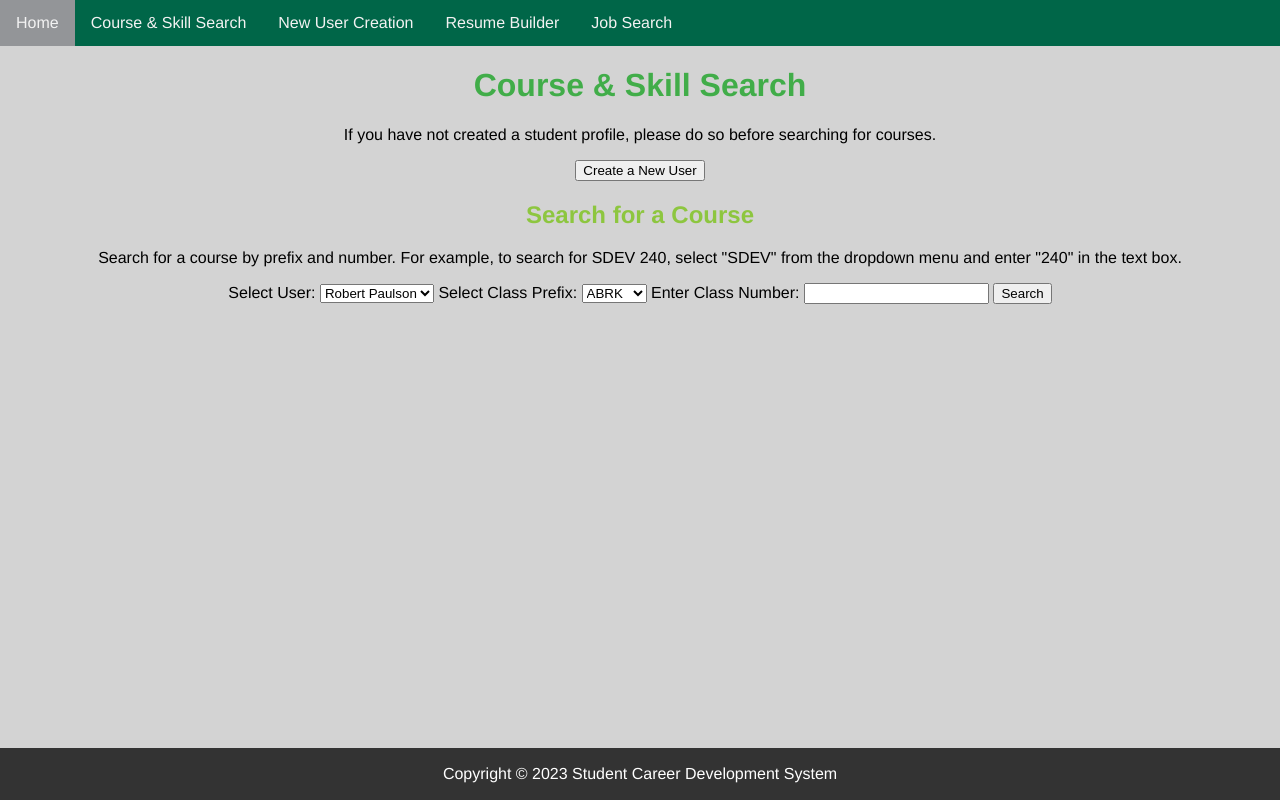
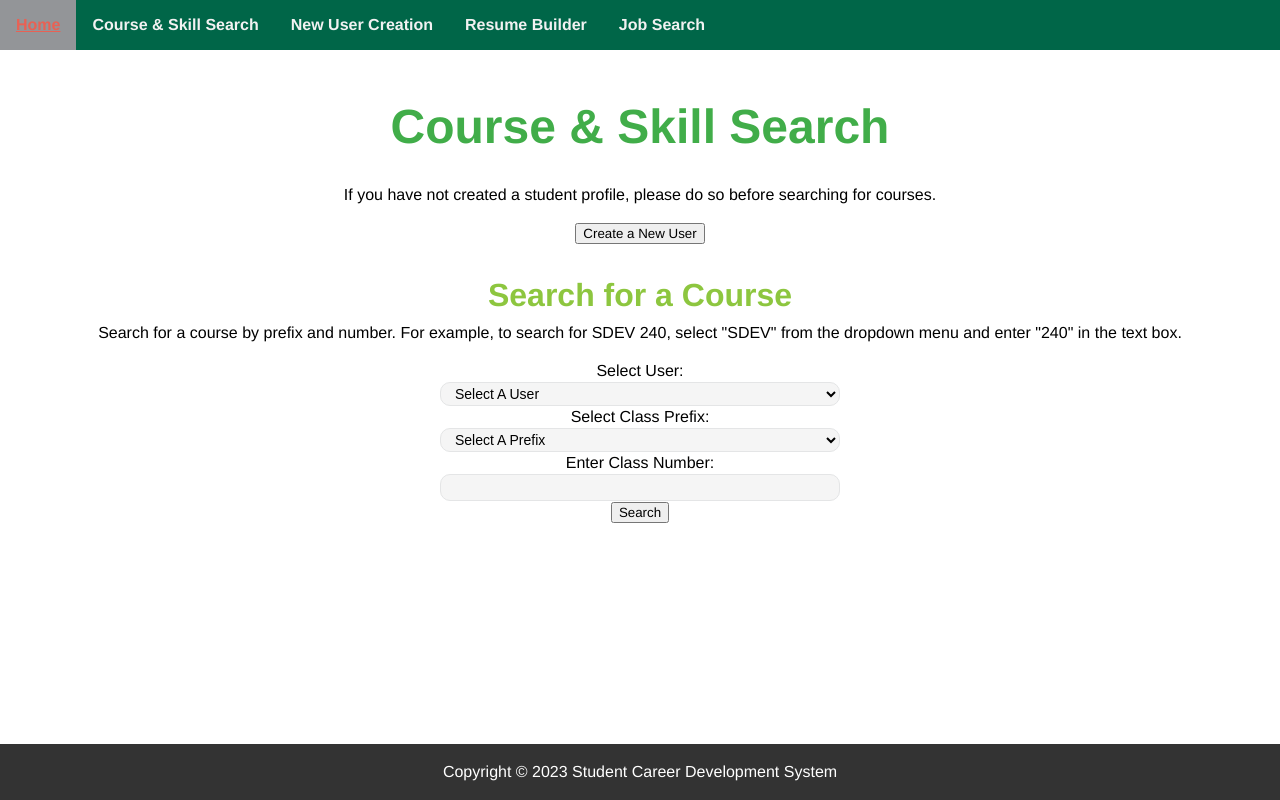
Before and after one commit to Rpeglow/The-Blue-Team, a Django app: page /classtracker/ in a window 1280 px wide. Run offline with Django 3.2, Linux system fonts and the light colour scheme; data comes from the database, SQL or seed files in the repository.

Commit message:
Style updates, form validations in class tracker

```diff
--- a/ClassTracker/templates/class_tracker.html
+++ b/ClassTracker/templates/class_tracker.html
@@ -13,31 +13,47 @@ Course & Skill Search
 </head>
 <body>
     <h1>Course & Skill Search</h1>
+    <div id=wrapper>
+
     <p>If you have not created a student profile, please do so before searching for courses.</p>
     <button onclick="window.location.href='/newuser/'">Create a New User</button>
 
     <h2>Search for a Course</h2>
     <p>Search for a course by prefix and number. For example, to search for SDEV 240, select "SDEV" from the dropdown menu and enter "240" in the text box.</p>
-    <form method="post" action="{% url 'search_course' %}">
+        <div id="form-wrapper">
+            <form method="post" action="{% url 'search_course' %}" onsubmit="return validateForm()">
                 {% csrf_token %}
-
                 <label for="user">Select User:</label>
                 <select name="user" id="user">
+                    <option value="" selected disabled>Select A User</option>
                     {% for user in users %}
                         <option value="{{ user.id }}">{{ user.first_name }} {{ user.last_name }}</option>
                     {% endfor %}
                 </select>
-
                 <label for="prefix">Select Class Prefix:</label>
                 <select name="prefix" id="prefix">
+                    <option value="" selected disabled>Select A Prefix</option>
                     {% for prefix in prefixes %}
                         <option value="{{ prefix }}">{{ prefix }}</option>
                     {% endfor %}
                 </select>
-
                 <label for="class_number">Enter Class Number:</label>
                 <input type="text" name="class_number" id="class_number">
-
                 <button type="submit">Search</button>
             </form>
+        </div>
+    </div>
+</body>
+
+<script>
+    function validateForm() {
+        var classNumberField = document.getElementById("class_number");
+        if (classNumberField.value.length < 3) {
+            alert("Please enter at least 3 digits for the Class Number.");
+            return false;
+        }
+        return true;
+    }
+</script>
+</html>
 {% endblock %}
--- a/ClassTracker/templates/course_not_found.html
+++ b/ClassTracker/templates/course_not_found.html
@@ -9,8 +9,10 @@ Course Not Found
 
 <body>
     <h1>Course Not Found</h1>
-    <p>The entered course information was not found. Please try again.</p>
-    <button onclick="window.location.href='{% url 'class_tracker' %}'">Return to Search</button>
+    <div id="wrapper">
+        <p>The entered course information was not found. Please try again.</p>
+        <button onclick="window.location.href='{% url 'class_tracker' %}'">Return to Search</button>
+    </div>
 </body>
 
 {% endblock %}
--- a/ClassTracker/templates/result.html
+++ b/ClassTracker/templates/result.html
@@ -6,7 +6,9 @@ Course Details
 {% endblock %}
 
 {% block content %}
-<h2>Course Details</h2>
+<body>
+    <h1>Course Details</h1>
+    <div id="wrapper">
         <p>Course Number: {{ course.course_number }}</p>
         <p>Name: {{ course.name }}</p>
         <p>Description: {{ course.description }}</p>
@@ -21,4 +23,6 @@ Course Details
         </ul>
 
         <button onclick="window.location.href='{% url 'class_tracker' %}'">Return to Search</button>
+    </div>
+</body>
 {% endblock %}
--- a/UserInfo/templates/confirmation_page.html
+++ b/UserInfo/templates/confirmation_page.html
@@ -6,11 +6,15 @@
 {% endblock %}
 
 {% block content %}
+<body>
     <h1>User Created</h1>
+    <div id="wrapper">
         {% if user %}
             <p>Created user for {{ user.first_name }} {{ user.last_name }}. User ID is {{ user.id }}</p>
         {% else %}
             <p>No user information available.</p>
         {% endif %}
         <a href="{% url 'user_info_form' %}">Go back to form</a>
+    </div>
+</body>
 {% endblock %}
--- a/course_entry/templates/404.html
+++ b/course_entry/templates/404.html
@@ -7,6 +7,8 @@
 
 {% block content %}
     <h1>Page Not Found</h1>
-    <p>The page you are looking for does not exist.</p>
-    <a href="{% url 'image_page' %}">Go to Home</a>
+    <div id="wrapper">
+        <p>The page you are looking for does not exist.</p>
+        <a href="{% url 'image_page' %}">Go to Home</a>
+    </div>
 {% endblock %}
--- a/course_entry/templates/500.html
+++ b/course_entry/templates/500.html
@@ -7,6 +7,8 @@
 
 {% block content %}
     <h1>Server Error</h1>
-    <p>There was a server error.</p>
-    <a href="{% url 'image_page' %}">Go to Home</a>
+    <div id="wrapper">
+        <p>There was a server error.</p>
+        <a href="{% url 'image_page' %}">Go to Home</a>
+    </div>
 {% endblock %}
--- a/course_entry/templates/base.html
+++ b/course_entry/templates/base.html
@@ -5,20 +5,19 @@
     <meta name="viewport" content="width=device-width, initial-scale=1.0">
     <style>
         /* Common styles for both mobile and desktop */
+        html {
+            font: normal 100%/1.375 open-sans,Helvetica,Arial,sans-serif
+        }
+
         body {
-            background-color: #D3D3D3;
-            font-family: Engschrift, "Helvetica Neue", Helvetica, Arial, sans-serif;
-            text-align: center;
+            background: #fff;
+            color: #000;
             margin: 0;
+            padding: 0;
+            font-smoothing: antialiased;
+            -webkit-font-smoothing: antialiased
         }
-        h1 {
-            color: #41AD49;
-            text-align: center;
-        }
-        h2 {
-            color: #8dc63f;
-            text-align: center;
-        }
+
         .navbar {
             background-color: #006648;
             overflow: hidden;
@@ -47,6 +46,7 @@
         .content {
             padding-bottom: 75px;
         }
+
         /* styles for resume builder */
         .container, .work-experience, .education, .skills {
             text-align: left;
@@ -55,16 +55,177 @@
             margin: 10px 0;
         }
 
-
-        /* Styles for mobile devices */
-        @media only screen and (max-width: 600px) {
-            /* Add your mobile-specific styles here */
+        *,:after,:before {
+            box-sizing: border-box
         }
 
-        /* Styles for desktop devices */
-        @media only screen and (min-width: 601px) {
-            /* Add your desktop-specific styles here */
+        img {
+            border: 0;
+            max-width: 100%;
+            height: auto
         }
+
+        a {
+            color: #2a8646;
+            font-weight: 600;
+            text-decoration: none
+        }
+
+        a:focus,a:hover {
+            outline: 0;
+            color: #e96154;
+            text-decoration: underline
+        }
+
+        h1,h2,h3,h4,h5 {
+            font-weight: 700;
+            line-height: 1.2;
+            margin: 1em 0 .25em
+        }
+
+        h1:first-child {
+            margin-top: .5em
+        }
+
+        h2:first-child,h3:first-child,h4:first-child,h5:first-child {
+            margin-top: 0
+        }
+
+        h1 {
+            color: #41AD49;
+            text-align: center;
+            font-size: 3em
+        }
+
+        h2 {
+            color: #8dc63f;
+            text-align: center;
+            font-size: 2em
+        }
+
+        h3 {
+            font-size: 1.5em
+        }
+
+        h4 {
+            font-size: 1.25em
+        }
+
+        h5 {
+            font-size: 1em
+        }
+
+        ol,p,ul {
+            margin: 1em 0
+        }
+
+        ul {
+            padding-inline-start: 0;
+            list-style: none
+        }
+
+        h1+p,h2+p,h3+p,h4+p,h5+p {
+            margin-top: 0
+        }
+
+        small {
+            font-size: .8333em
+        }
+
+        button,input[type=email],input[type=password],input[type=search],input[type=tel],input[type=text],textarea {
+            font-family: open-sans,Helvetica,Arial,sans-serif
+        }
+
+        input[type=email],input[type=number],input[type=password],input[type=search],input[type=tel],input[type=text],select {
+            color: #000;
+            border-radius: 10px;
+            border: 1px solid #e4e5e6;
+            font-size: .875em;
+            line-height: 1.35714286;
+            margin: 0;
+            padding: 3px 10px;
+            width: 100%;
+            background: #f5f5f5
+        }
+
+        textarea {
+            color: #000;
+            border-radius: 10px;
+            border: 1px solid #e4e5e6;
+            font-size: .875em;
+            line-height: 1.35714286;
+            margin: 0;
+            padding: 3px 10px;
+            width: 100%;
+            background: #f5f5f5
+        }
+
+        select {
+            padding: 2px 10px;
+            -webkit-appearance: auto;
+            -moz-appearance: auto;
+            appearance: auto
+        }
+
+        input[type=range] {
+            -webkit-appearance: none;
+            -moz-appearance: none;
+            appearance: none;
+            width: 100%;
+            height: 5px;
+            border-radius: 2.5px;
+            background: #2a8646;
+            outline: 0;
+            margin: 0
+        }
+
+        input[type=range]::-webkit-slider-thumb {
+            -webkit-appearance: none;
+            appearance: none;
+            width: 16px;
+            height: 16px;
+            background: #fff;
+            border-radius: 50%;
+            box-shadow: 0 3px 6px rgba(0,0,0,.16)
+        }
+
+        input[type=range]::-moz-range-thumb {
+            width: 16px;
+            height: 16px;
+            background: #fff;
+            border-radius: 50%;
+            box-shadow: 0 3px 6px rgba(0,0,0,.16)
+        }
+
+        input[type=range]:focus::-webkit-slider-thumb {
+            outline: 2px solid #e96154
+        }
+
+        input[type=range]:focus::-moz-range-thumb {
+            outline: 2px solid #e96154
+        }
+
+        #wrapper {
+            margin: 0 auto;
+            max-width: 1920px;
+            padding: 0 20px;
+            overflow: hidden;
+            box-sizing: content-box;
+            text-align: center;
+        }
+
+        #form-wrapper {
+            margin: 0 auto;
+            max-width: 400px;
+            padding: 0 20px;
+            overflow: hidden;
+            box-sizing: content-box;
+        }
+
+        #skills {
+            text-align: left;
+        }
+
     </style>
 
     <title>{% block title %}{% endblock %}</title>
```
Also changed, not shown: JobSearch/templates/job_list.html (+4 -3 lines), JobSearch/templates/job_search.html (+7 -6 lines), JobSearch/templates/no_jobs_found.html (+7 -4 lines), UserInfo/templates/error_page.html (+9 -3 lines), UserInfo/templates/user_info_form.html (+9 -5 lines). Lines whose indentation alone changed are shown as unchanged.
